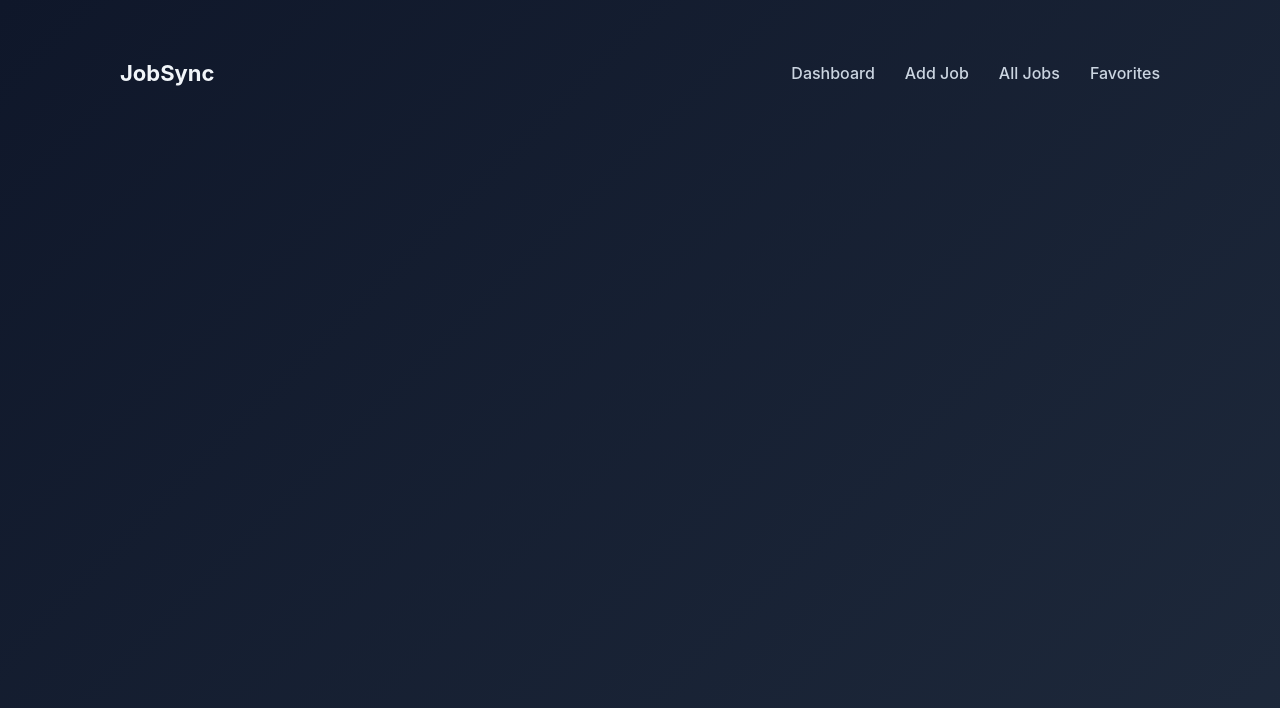
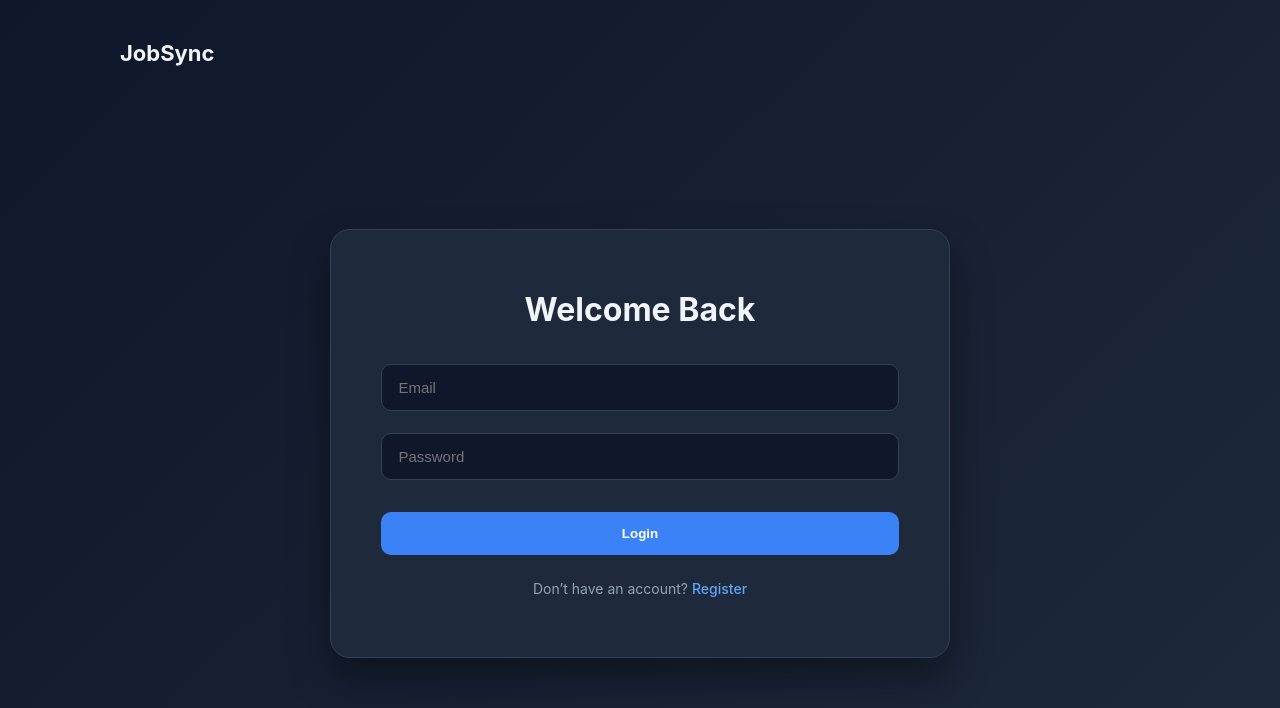
Before and after one commit to abdoulk30/jobSync, a React app in the folder frontend/: page /login in a window 1280 px wide. Shown: the top 708 px of the page. Built offline with nearby package versions, Linux system fonts and the light colour scheme; the HTML template or start-up script is replaced by a standard one.

Commit message:
Worked on login and signup functions and forms

```diff
--- a/frontend/src/App.css
+++ b/frontend/src/App.css
@@ -19,12 +19,12 @@ body {
   align-items: center;
 }
 
+
 /* Navbar */
 .navbar {
   width: 100%;
   max-width: 1100px;
-  margin-top: 40px;
-  padding: 20px 30px;
+  padding: 40px 30px 20px 30px; /* top padding instead of margin */
   display: flex;
   justify-content: space-between;
   align-items: center;
@@ -623,3 +623,115 @@ button.secondary:hover {
   margin-bottom: 20px;
   color: #94a3b8;
 }
+
+/* AUTH PAGES */
+
+.auth-page {
+  /* This ensures the page takes up all vertical space and centers the card */
+  flex: 1;
+  display: flex;
+  justify-content: center;
+  align-items: center;
+  width: 100%;
+  padding: 40px 20px;
+}
+
+.auth-card {
+  /* Takes up 90% of the view, but won't go wider than 800px */
+  width: 90%;
+  max-width: 800px;
+  padding: 60px 50px;
+  border-radius: 20px;
+  background: #1e293b;
+  border: 1px solid #334155;
+  box-shadow: 0 20px 40px rgba(0,0,0,0.4);
+}
+
+.auth-title {
+  text-align: center;
+  font-size: 32px; /* Slightly larger to match wider card */
+  font-weight: 700;
+  margin-bottom: 35px;
+}
+
+.auth-form {
+  display: flex;
+  flex-direction: column;
+  gap: 22px;
+  width: 100%; /* Forces the form to fill the wider card */
+}
+
+.auth-group {
+  display: flex;
+  flex-direction: column;
+  gap: 6px;
+  width: 100%;
+}
+
+.auth-group label {
+  font-size: 13px;
+  color: #94a3b8;
+  font-weight: 500;
+}
+
+.auth-form input {
+  width: 100%; /* Ensures inputs stretch to the new card width */
+  padding: 14px 16px;
+  border-radius: 10px;
+  border: 1px solid #334155;
+  background: #0f172a;
+  color: white;
+  font-size: 15px;
+  transition: 0.2s ease;
+}
+
+.auth-form input:focus {
+  outline: none;
+  border-color: #3b82f6;
+  box-shadow: 0 0 0 2px rgba(59, 130, 246, 0.3);
+}
+
+/* Fixed Buttons - Merging your original styles */
+.auth-btn, .auth-form button {
+  width: 100%;
+  margin-top: 10px;
+  padding: 14px;
+  border-radius: 10px;
+  border: none;
+  background: #3b82f6;
+  color: white;
+  font-weight: 600;
+  cursor: pointer;
+  transition: 0.2s ease;
+}
+
+.auth-btn:hover, .auth-form button:hover {
+  background: #2563eb;
+  transform: translateY(-2px);
+}
+
+.auth-footer {
+  margin-top: 25px;
+  text-align: center;
+  font-size: 14px;
+  color: #94a3b8;
+}
+
+.auth-footer a {
+  color: #60a5fa;
+  text-decoration: none;
+  font-weight: 500;
+}
+
+.auth-footer a:hover {
+  text-decoration: underline;
+}
+
+.auth-wrapper {
+  flex: 1;
+  display: flex;
+  justify-content: center;
+  align-items: center;
+  padding: 20px;
+  width: 60%;
+}
--- a/frontend/src/App.jsx
+++ b/frontend/src/App.jsx
@@ -1,37 +1,106 @@
-import { BrowserRouter as Router, Routes, Route, Link } from "react-router-dom";
+import {
+  BrowserRouter as Router,
+  Routes,
+  Route,
+  Link,
+  useLocation,
+} from "react-router-dom";
+
 import Dashboard from "./pages/Dashboard";
 import AllJobs from "./pages/AllJobs";
 import AddJob from "./pages/AddJob";
 import Favorites from "./pages/Favorites";
 import JobDetails from "./pages/JobDetails";
+import Login from "./pages/Login";
+import Register from "./pages/Register";
+import ProtectedRoute from "./components/ProtectedRoute";
+
 import "./App.css";
 
-function App() {
+function AppContent() {
+  const isLoggedIn = !!localStorage.getItem("token");
+  const location = useLocation();
+
+  const isAuthPage =
+    location.pathname === "/login" ||
+    location.pathname === "/register";
+
   return (
-    <Router>
     <div className="app-container">
       <nav className="navbar">
         <h2 className="logo">JobSync</h2>
+
         <div className="nav-links">
+          {!isAuthPage && isLoggedIn && (
+            <>
               <Link to="/">Dashboard</Link>
               <Link to="/add">Add Job</Link>
               <Link to="/jobs">All Jobs</Link>
               <Link to="/favorites">Favorites</Link>
+            </>
+          )}
         </div>
       </nav>
 
-        <div className="page-content">
+      <div className={isAuthPage ? "auth-wrapper" : "page-content"}>
         <Routes>
-            <Route path="/" element={<Dashboard />} />
-            <Route path="/add" element={<AddJob />} />
-            <Route path="/jobs" element={<AllJobs />} />
-            <Route path="/favorites" element={<Favorites />} />
-            <Route path="/jobs/:id" element={<JobDetails />} />
+          <Route path="/login" element={<Login />} />
+          <Route path="/register" element={<Register />} />
+
+          <Route
+            path="/"
+            element={
+              <ProtectedRoute>
+                <Dashboard />
+              </ProtectedRoute>
+            }
+          />
+
+          <Route
+            path="/add"
+            element={
+              <ProtectedRoute>
+                <AddJob />
+              </ProtectedRoute>
+            }
+          />
+
+          <Route
+            path="/jobs"
+            element={
+              <ProtectedRoute>
+                <AllJobs />
+              </ProtectedRoute>
+            }
+          />
+
+          <Route
+            path="/favorites"
+            element={
+              <ProtectedRoute>
+                <Favorites />
+              </ProtectedRoute>
+            }
+          />
+
+          <Route
+            path="/jobs/:id"
+            element={
+              <ProtectedRoute>
+                <JobDetails />
+              </ProtectedRoute>
+            }
+          />
         </Routes>
       </div>
     </div>
+  );
+}
+
+export default function App() {
+  return (
+    <Router>
+      <AppContent />
     </Router>
   );
 }
-
-export default App;
--- /dev/null
+++ b/frontend/src/components/ProtectedRoute.jsx
@@ -0,0 +1,13 @@
+import { Navigate } from "react-router-dom";
+
+function ProtectedRoute({ children }) {
+  const token = localStorage.getItem("token");
+
+  if (!token) {
+    return <Navigate to="/login" replace />;
+  }
+
+  return children;
+}
+
+export default ProtectedRoute;
--- a/frontend/src/pages/Alljobs.jsx
+++ b/frontend/src/pages/Alljobs.jsx
@@ -1,5 +1,6 @@
 import { useEffect, useState, useMemo } from "react";
 import { useNavigate } from "react-router-dom";
+import { authFetch } from "../services/api"; // ✅ import this
 
 function AllJobs() {
   const [jobs, setJobs] = useState([]);
@@ -13,16 +14,15 @@ function AllJobs() {
     fetchJobs();
   }, []);
 
-  const fetchJobs = () => {
-    fetch("http://localhost:5000/api/jobs")
-      .then((res) => res.json())
-      .then((data) => setJobs(data));
+  const fetchJobs = async () => {
+    const res = await authFetch("/api/jobs"); // ✅ changed
+    const data = await res.json();
+    setJobs(data);
   };
 
   const handleStatusChange = async (id, newStatus) => {
-    await fetch(`http://localhost:5000/api/jobs/${id}`, {
+    await authFetch(`/api/jobs/${id}`, {  // ✅ changed
       method: "PUT",
-      headers: { "Content-Type": "application/json" },
       body: JSON.stringify({ applicationStatus: newStatus }),
     });
 
@@ -40,7 +40,6 @@ function AllJobs() {
     setSearchTerm("");
   };
 
-  // Highlight matching text
   const highlightText = (text) => {
     if (!searchTerm.trim()) return text;
 
--- a/frontend/src/pages/Dashboard.jsx
+++ b/frontend/src/pages/Dashboard.jsx
@@ -1,4 +1,5 @@
 import { useEffect, useState } from "react";
+import { authFetch } from "../services/api";
 
 function Dashboard() {
   const [stats, setStats] = useState({
@@ -10,9 +11,10 @@ function Dashboard() {
   });
 
   useEffect(() => {
-    fetch("http://localhost:5000/api/jobs")
-      .then((res) => res.json())
-      .then((jobs) => {
+    const fetchJobs = async () => {
+      const res = await authFetch("/api/jobs"); // ✅ ONLY relative path
+      const jobs = await res.json();
+
       const applied = jobs.filter(
         (job) => job.applicationStatus === "Applied"
       ).length;
@@ -36,7 +38,9 @@ function Dashboard() {
         offer,
         rejected,
       });
-      });
+    };
+
+    fetchJobs();
   }, []);
 
   return (
--- /dev/null
+++ b/frontend/src/pages/Login.jsx
@@ -0,0 +1,59 @@
+import { useState } from "react";
+import { useNavigate, Link } from "react-router-dom";
+
+export default function Login() {
+  const [email, setEmail] = useState("");
+  const [password, setPassword] = useState("");
+  const navigate = useNavigate();
+
+  const handleLogin = async (e) => {
+    e.preventDefault();
+
+    const res = await fetch("http://localhost:5000/api/auth/login", {
+      method: "POST",
+      headers: { "Content-Type": "application/json" },
+      body: JSON.stringify({ email, password }),
+    });
+
+    const data = await res.json();
+
+    if (res.ok) {
+      localStorage.setItem("token", data.token);
+      navigate("/");
+    } else {
+      alert(data.message);
+    }
+  };
+
+  return (
+  <div className="auth-page">
+    <div className="auth-card">
+      <h2 className="auth-title">Welcome Back</h2>
+
+      <form onSubmit={handleLogin} className="auth-form">
+        <input
+          type="email"
+          placeholder="Email"
+          value={email}
+          onChange={(e) => setEmail(e.target.value)}
+          required
+        />
+
+        <input
+          type="password"
+          placeholder="Password"
+          value={password}
+          onChange={(e) => setPassword(e.target.value)}
+          required
+        />
+
+        <button type="submit">Login</button>
+      </form>
+
+      <div className="auth-footer">
+        Don’t have an account? <Link to="/register">Register</Link>
+      </div>
+    </div>
+  </div>
+);
+}
--- /dev/null
+++ b/frontend/src/pages/Register.jsx
@@ -0,0 +1,73 @@
+import { useState } from "react";
+import { useNavigate, Link } from "react-router-dom";
+
+export default function Register() {
+  const [email, setEmail] = useState("");
+  const [password, setPassword] = useState("");
+  const [confirmPassword, setConfirmPassword] = useState("");
+  const navigate = useNavigate();
+
+  const handleRegister = async (e) => {
+    e.preventDefault();
+
+    if (password !== confirmPassword) {
+      alert("Passwords do not match");
+      return;
+    }
+
+    const res = await fetch("http://localhost:5000/api/auth/register", {
+      method: "POST",
+      headers: { "Content-Type": "application/json" },
+      body: JSON.stringify({ email, password }),
+    });
+
+    const data = await res.json();
+
+    if (res.ok) {
+      localStorage.setItem("token", data.token);
+      navigate("/");
+    } else {
+      alert(data.message);
+    }
+  };
+
+  return (
+    <div className="auth-page">
+      <div className="auth-card">
+        <h2 className="auth-title">Create Account</h2>
+
+        <form onSubmit={handleRegister} className="auth-form">
+          <input
+            type="email"
+            placeholder="Email"
+            value={email}
+            onChange={(e) => setEmail(e.target.value)}
+            required
+          />
+
+          <input
+            type="password"
+            placeholder="Password"
+            value={password}
+            onChange={(e) => setPassword(e.target.value)}
+            required
+          />
+
+          <input
+            type="password"
+            placeholder="Confirm Password"
+            value={confirmPassword}
+            onChange={(e) => setConfirmPassword(e.target.value)}
+            required
+          />
+
+          <button type="submit">Register</button>
+        </form>
+
+        <div className="auth-footer">
+          Already have an account? <Link to="/login">Login</Link>
+        </div>
+      </div>
+    </div>
+  );
+}
--- /dev/null
+++ b/frontend/src/services/api.js
@@ -0,0 +1,20 @@
+export const authFetch = async (url, options = {}) => {
+  const token = localStorage.getItem("token");
+
+  const response = await fetch(`http://localhost:5000${url}`, {
+    ...options,
+    headers: {
+      "Content-Type": "application/json",
+      Authorization: token ? `Bearer ${token}` : "",
+      ...options.headers,
+    },
+  });
+
+  // Auto logout if token is invalid/expired
+  if (response.status === 401) {
+    localStorage.removeItem("token");
+    window.location.href = "/login";
+  }
+
+  return response;
+};
```
Also changed, not shown: 1 other file (tests, documents, lock files or other folders). Lines whose indentation alone changed are shown as unchanged.
